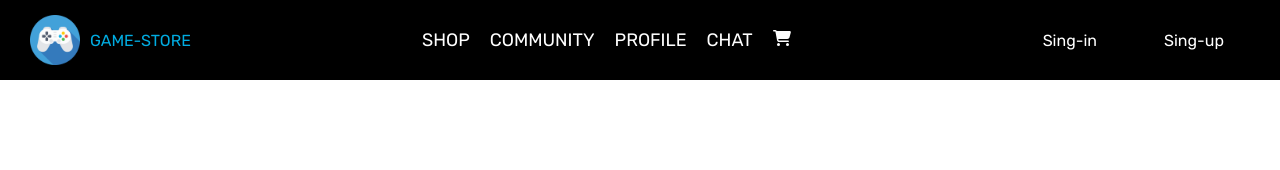
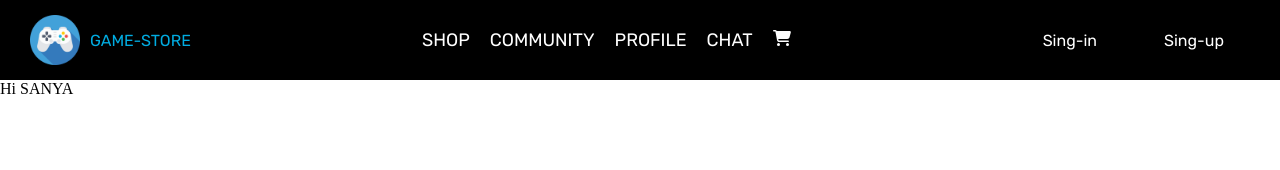
Before and after one commit to JACKERS11337/GameStore, a React (Vite) app: page /cart in a window 1280 px wide. Shown: the top 170 px of the page. Built offline with nearby package versions, Linux system fonts and the light colour scheme.

Commit message:
style cart

```diff
--- a/src/pages/cart page/index.jsx
+++ b/src/pages/cart page/index.jsx
@@ -5,7 +5,7 @@ export const CartPage = () => {
   return (
     <>
       <Header />
-      <div></div>
+      <div>Hi SANYA</div>
     </>
   );
 };
```
